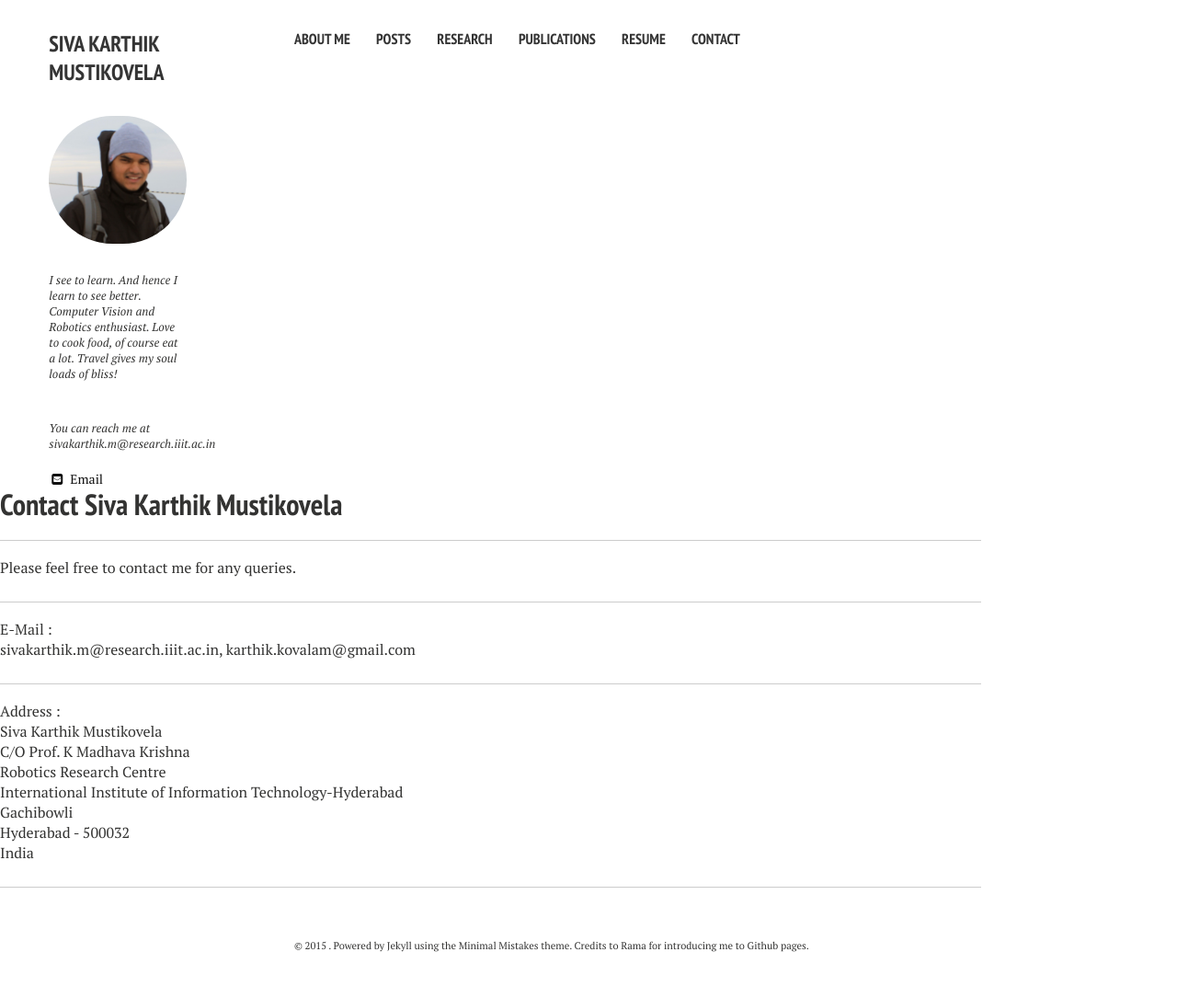
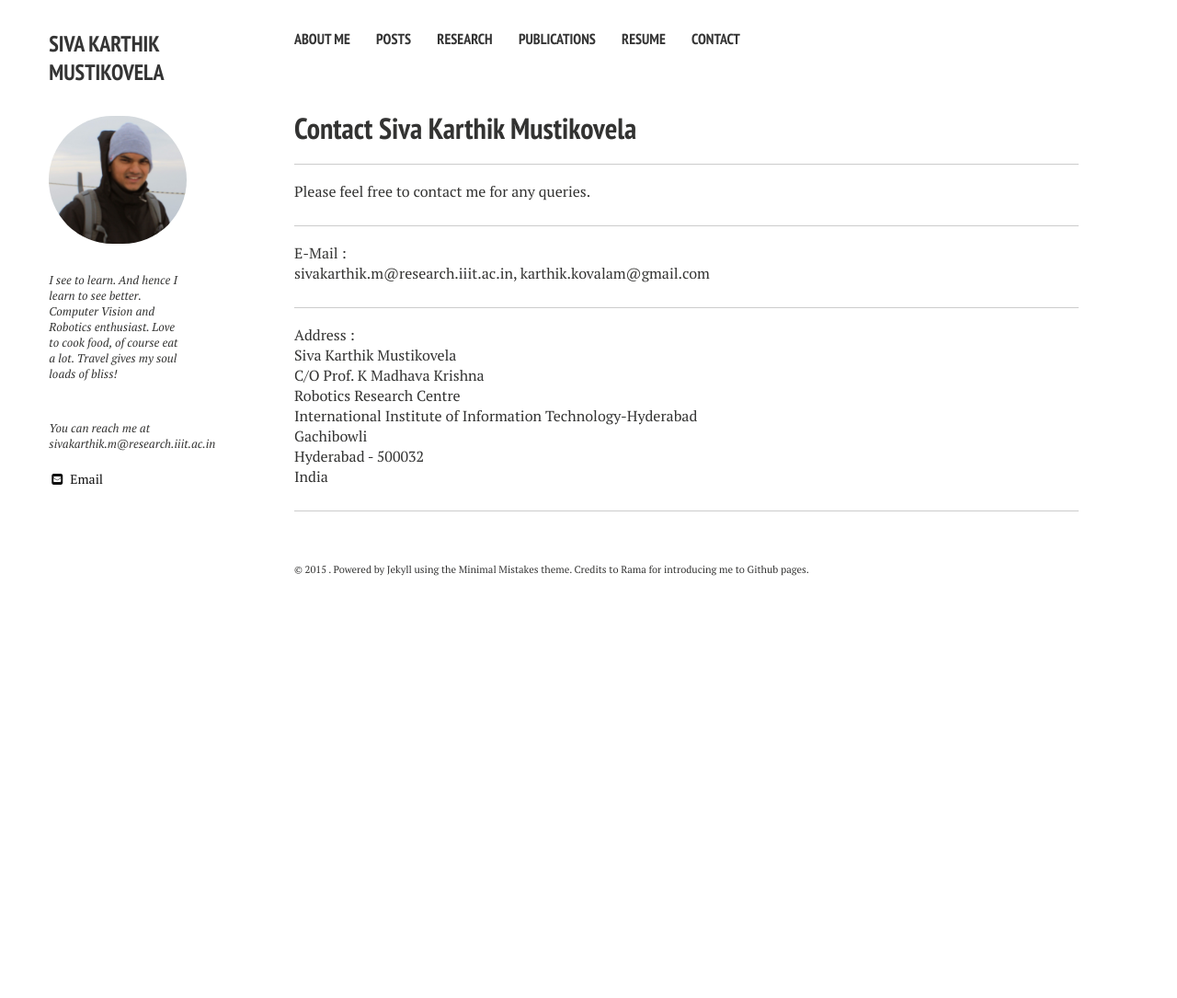
Before and after one commit to sivakm/sivakm.github.io, a Jekyll site: the page built from Contact/index.md, in a window 1280 px wide. Shown: the whole page at 92% size. Built offline with Jekyll 4.4.1, drawn with Linux system fonts in a browser that asks for light colours; nearby versions of some CDN libraries; after the commit the page ends 900 px from its top, so only the background shows below that.

Commit message:
17feb915

```diff
--- a/_sass/page.scss
+++ b/_sass/page.scss
@@ -234,7 +234,7 @@ $button-size: 1.5rem;
 		@include suffix(12,1);
 		margin-bottom: 2em;
 		@media #{$small} {
-			@include grid(12,10);
+			@include grid(12,8);
 			@include prefix(12,0);
 			@include suffix(12,0);
 		}
```
